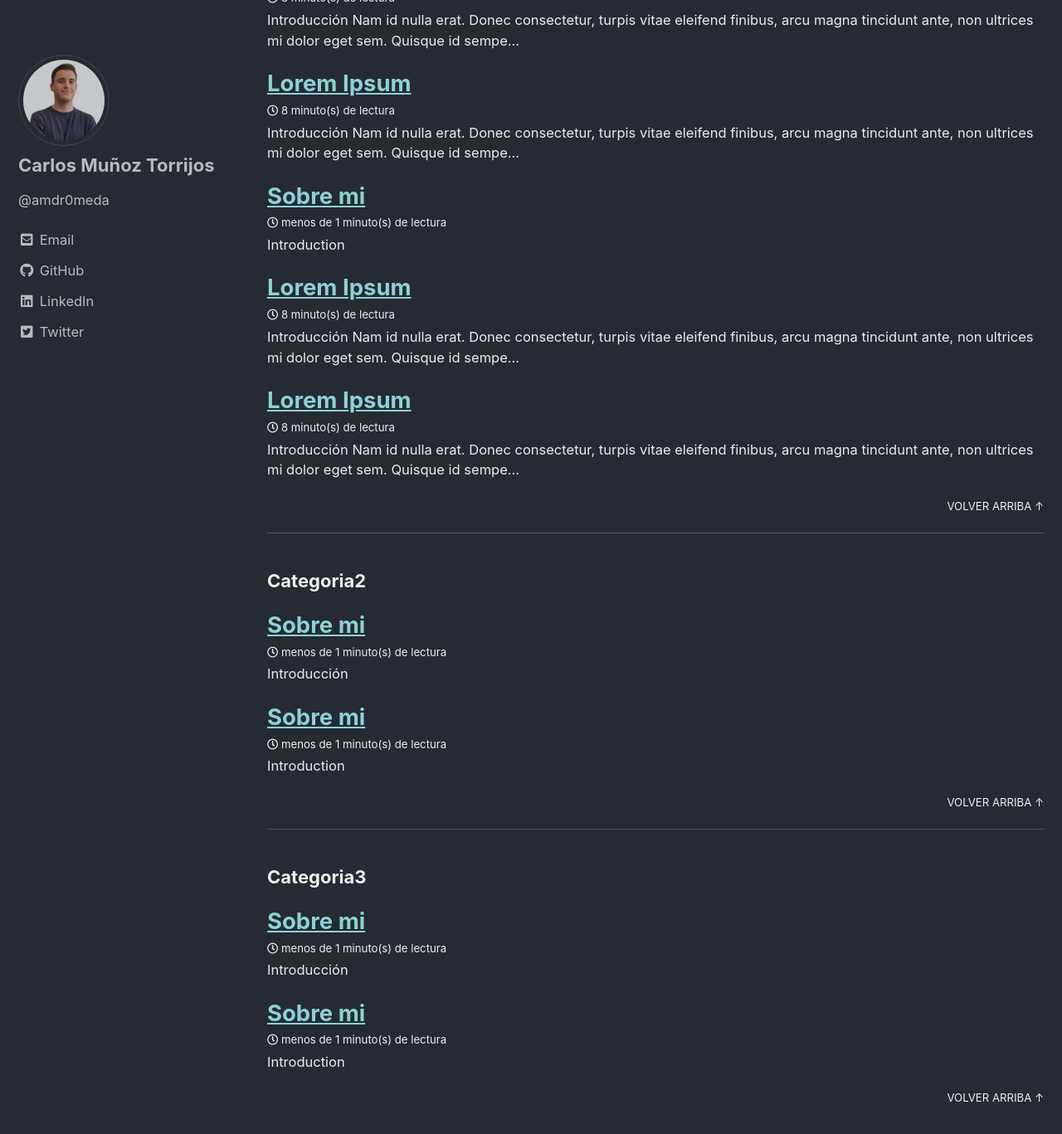
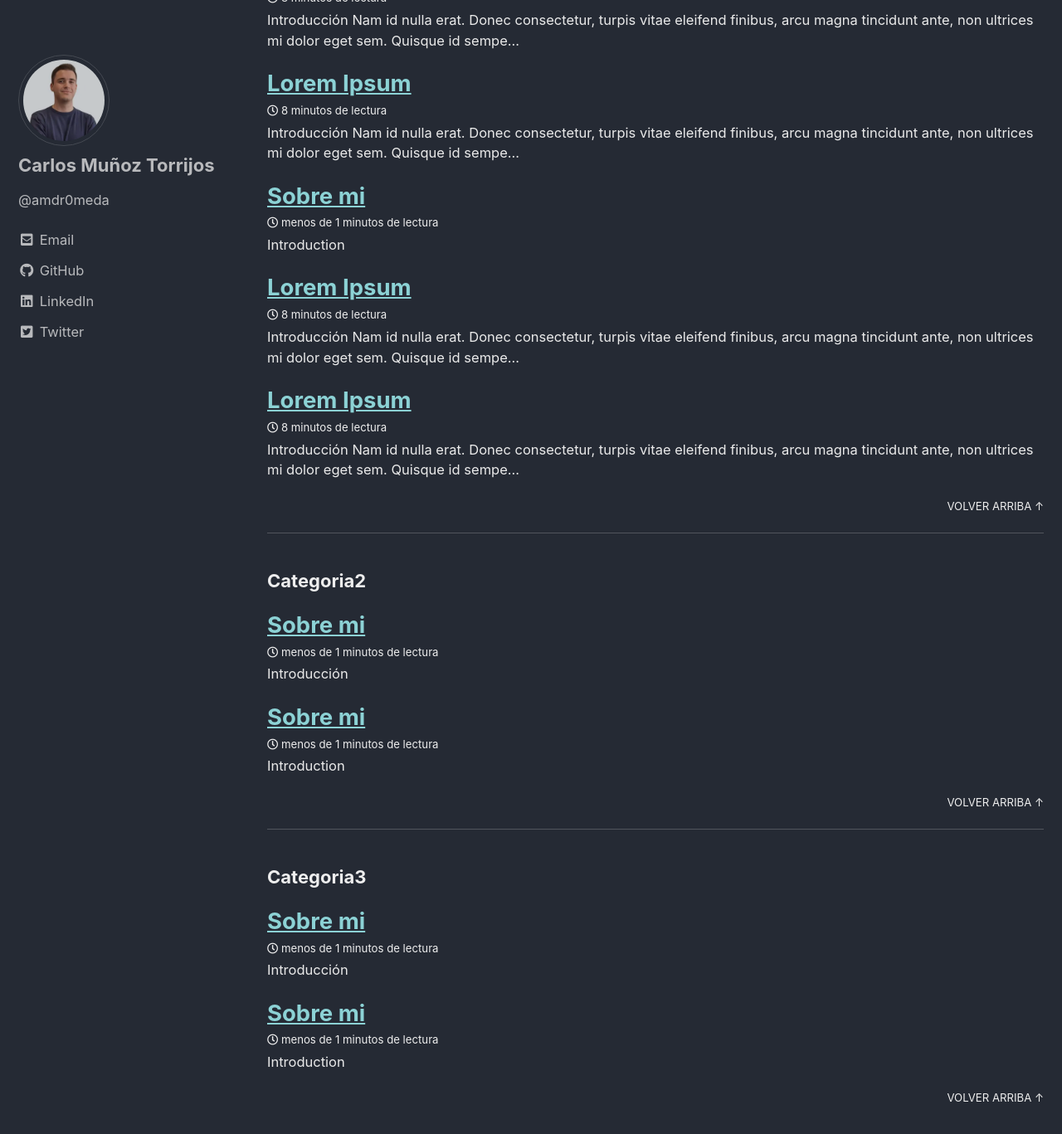
Before and after one commit to Amdr0meda/Personal_website, a Jekyll site: the page built from _pages/en/category-archive.md, in a window 1280 px wide and 1400 px high, scrolled down 454 px. Shown: the top 1367 px of the window at 83% size. Built offline with Jekyll 4.4.1, drawn with Linux system fonts in a browser that asks for light colours; cached includes are drawn as plain includes; some of the changed text lies outside the part shown.

Commit message:
Update ui-text.yml

```diff
--- a/_data/ui-text.yml
+++ b/_data/ui-text.yml
@@ -76,7 +76,7 @@ es: &DEFAULT_ES
   toc_label                  : "En esta página"
   ext_link_label             : "Enlace directo"
   less_than                  : "menos de"
-  minute_read                : "minuto(s) de lectura"
+  minute_read                : "minutos de lectura"
   share_on_label             : "Compartir en"
   meta_label                 :
   tags_label                 : "Etiquetas:"
@@ -86,7 +86,7 @@ es: &DEFAULT_ES
   comments_title             : "Comentarios"
   more_label                 : "Ver más"
   related_label              : "Puede que también te interese"
-  follow_label               : "Seguir:"
+  follow_label               : "Follow"
   feed_label                 : "Feed"
   powered_by                 : "Funciona con"
   website_label              : "Sitio web"
```
